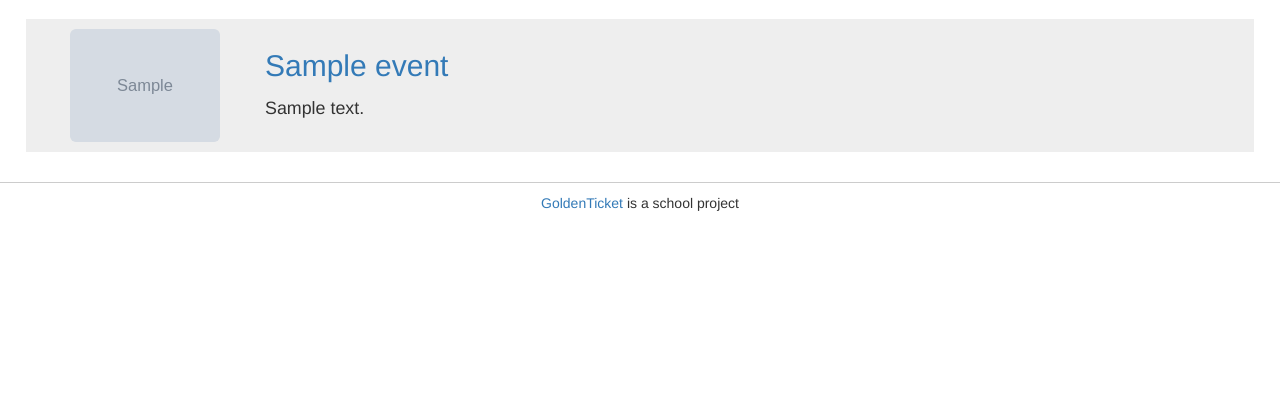
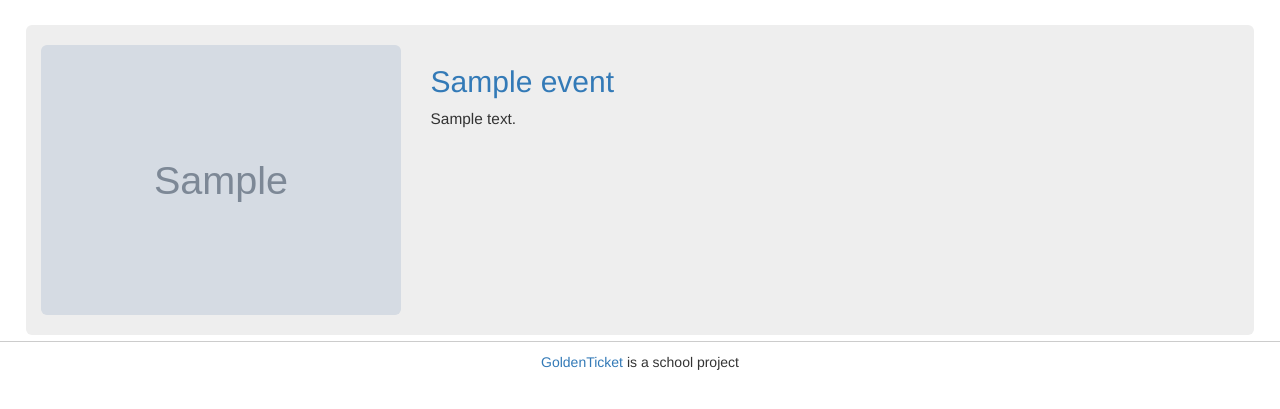
Before and after one commit to polytechlyon-isi2/GoldenTicket, a PHP site: template views/index.html.twig in a window 1280 px wide. Shown: the part 81-490 px from the top of the page. Run offline with PHP 8.4, Linux system fonts and the light colour scheme; the template is opened without the code that fills it: most values are stand-ins (such as "Sample title", 1, 10 or a date in 2020); grey boxes marked "Sample" are stand-in pictures; some libraries are stand-ins or nearby versions.

Commit message:
CSS & layout modifications

```diff
--- a/views/index.html.twig
+++ b/views/index.html.twig
@@ -12,14 +12,14 @@
 {% for event in events %}
 <article>
     <div class="jumbotron indexJumb">
-      <div class="container">
+      <div class="container containerIndex">
         <div class="row">
-            <div class="col-md-2 col-sm-6">
-                <img class="img-responsive img-rounded" class="coverImgIndex center-block" src="{{ app.request.basepath }}/images/{{ event.coverImageLink }}" width="150" height="150"/>
+            <div class="col-md-4 col-sm-6">
+                <img class="img-responsive img-rounded" class="coverImgIndex center-block" src="{{ app.request.basepath }}/images/{{ event.coverImageLink }}"/>
             </div>
-            <div class="col-md-10 col-sm-6">
+            <div class="col-md-8 col-sm-6">
                 <h2><a class="eventTitle" href="{{ path('event', { 'id': event.num }) }}">{{ event.name }}</a></h2>
-                <p><small>{{ event.desc }}</small></p>
+                <p class="eventDesc">{{ event.desc }}</p>
             </div>
         </div>
       </div>
--- a/web/css/GoldenTicket.css
+++ b/web/css/GoldenTicket.css
@@ -73,6 +73,21 @@ body {
 }
 
 .indexJumb{
-  padding-top: 10px;
-  padding-bottom: 10px;
+  padding-top: 20px;
+  padding-bottom: 20px;
+  border-radius: 6px;
+  margin-top: 0.5%;
+  margin-bottom: 0.5%;
 }
+
+.containerIndex{
+  margin-left: 0;
+}
+
+.coverImgIndex{
+  width:100%;
+}
+
+.eventDesc{
+  font-size: 110% !important;
+}
```
